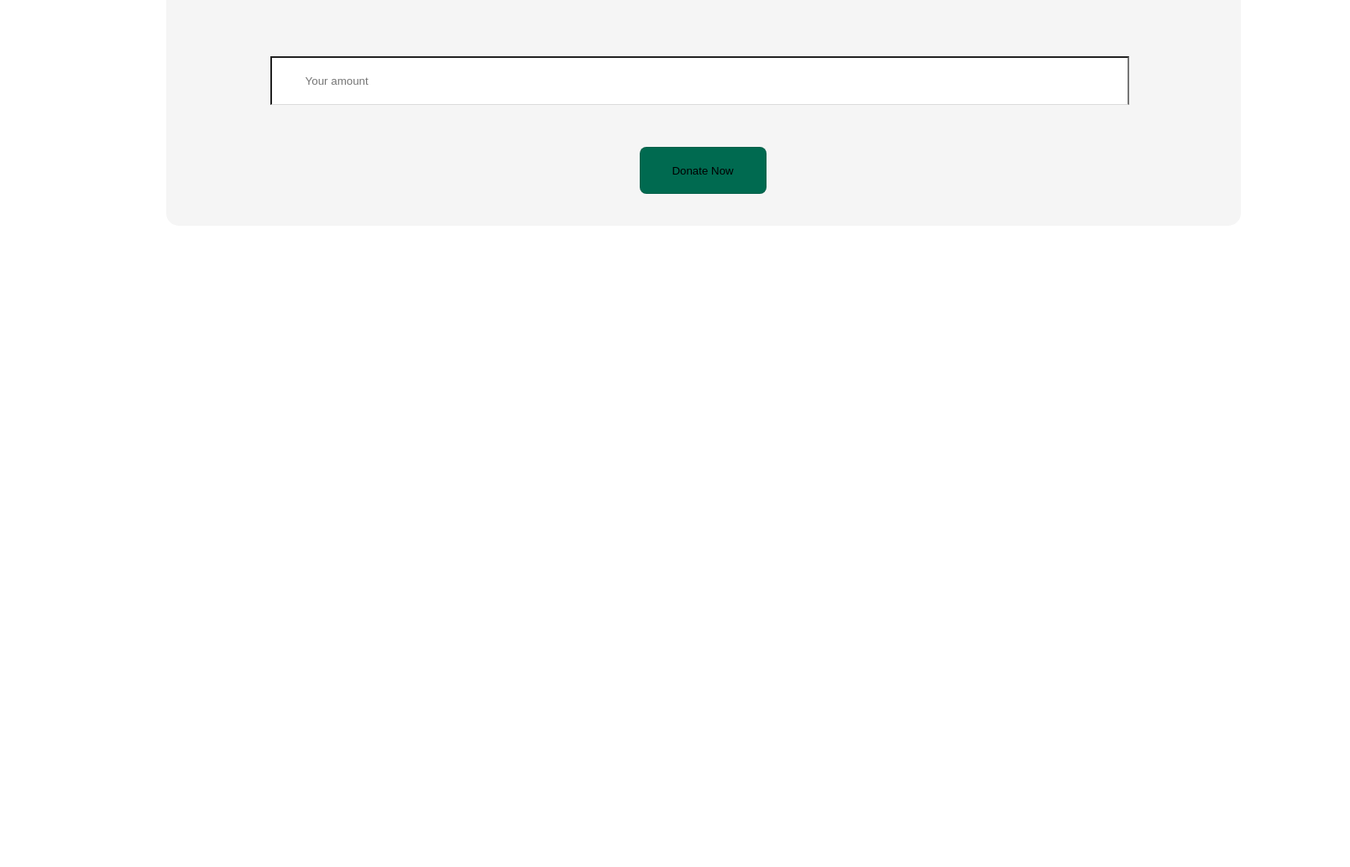
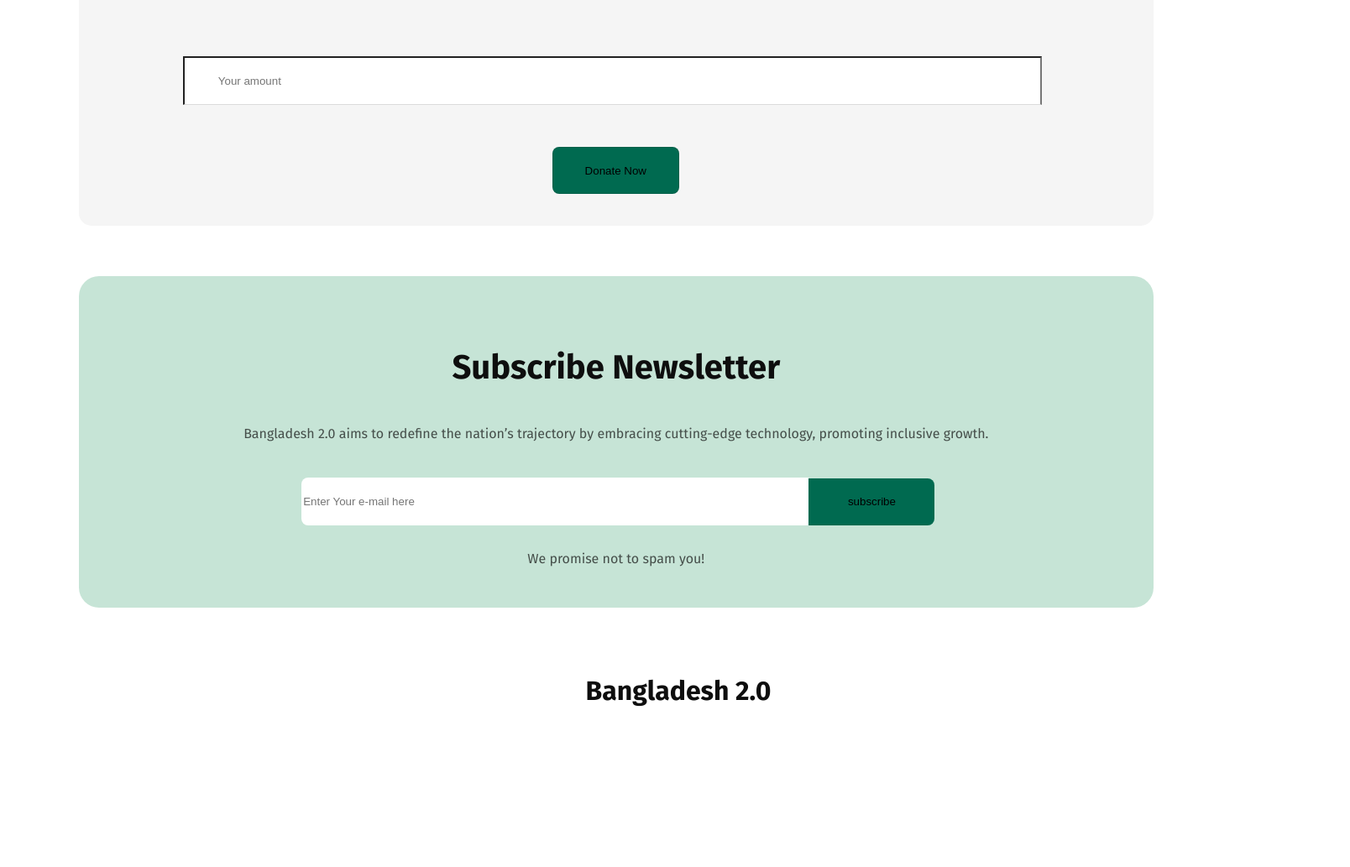
Before and after one commit to Jobair-abdullah/BANGLADESH-2.0, a plain HTML site: page index.html in a window 1280 px wide. Shown: the part 3110-4143 px from the top of the page at 84% size, 1608 px wide, since content can reach past the window. Before the commit the page ends 3387 px from the top, so only its background shows below. Drawn offline with Linux system fonts and the light colour scheme.

Commit message:
mewesletter commit

```diff
--- a/index.html
+++ b/index.html
@@ -120,11 +120,24 @@
             </div>
          </section>
 
+         <section class="news">
+            <!-- newsletter sub sec -->
+            <h1 class="n1" >Subscribe Newsletter</h1>
+             <p class="n2" >Bangladesh 2.0 aims to redefine the nation’s trajectory by embracing cutting-edge technology, promoting inclusive growth.</p>
+             <div class="mil">
+                <input class="n3" type="email" name="" id="" placeholder="Enter Your e-mail here" >
+                <input class="n4" type="submit" value="subscribe">
+                </div>
+                <p class="n5">We promise not to spam you!</p>
+         </section>
+
 
 
    </main>
    <footer>
-
+    <div class="fdi">
+        <p class="f1">Bangladesh 2.0</p>
+    </div>
    </footer>
 </body>
 </html>
--- a/style/style.css
+++ b/style/style.css
@@ -2,6 +2,7 @@
     font-family: "Fira Sans", serif;
     font-weight: 400;
     font-style: normal;
+    margin-right: 700px;
 
   }
   .banner {
@@ -88,7 +89,8 @@ margin: 24px;
   .futurebd{
     display: flex;
   }
-  .di1{
+  .di1 {
+
     box-sizing: border-box;
 border-radius: 16px;
 background: rgba(84, 144, 245, 0.2);
@@ -98,7 +100,8 @@ height: 325px;
 margin-left: 24px ;
 
   }
-  .di2{
+  .di2 {
+
     box-sizing: border-box;
 border-radius: 16px;
 background: rgb(198, 228, 214);
@@ -218,6 +221,7 @@ height: 306px;
   margin-right: 16.5%;
   border-radius: 15px;
   height: 1430px;
+  width: 1280px;
  }
  .sata1
  {
@@ -433,3 +437,73 @@ height: 56px;
 margin-left: 564px;
 margin-top: 50px;
  }
+ /* newsletter sub sec */
+ .news{
+  border-radius: 24px;
+background: rgb(198, 228, 214);
+width: 1280px;
+height: 395px;
+margin-left: 15%;
+  margin-right: 16.5%;
+  margin-top: 60px;
+ }
+.n1{
+  color: rgb(14, 14, 14);
+font-size: 40px;
+font-weight: 700;
+line-height: 48px;
+text-align: center;
+padding-top: 85px;
+}
+.n2{
+  color: rgba(14, 14, 14, 0.7);
+font-size: 16px;
+font-weight: 400;
+line-height: 24px;
+padding-top: 10px;
+text-align: center;
+}
+.n3{
+  width: 600px;
+height: 55px;
+border-radius: 8px 0px 0px 8px;
+background: rgb(255, 255, 255);
+border: none;
+margin-right: -2px;
+margin-left: 5px;
+}
+.n4{
+  border-radius: 0px 8px 8px 0px;
+background: rgb(0, 106, 80);
+width: 150px;
+height: 56px;
+border: none;
+margin-left: -2px;
+display: inline-block;
+
+}
+.mil{
+  margin-top: 40px;
+  text-align: center;
+}
+.n5{
+  color: rgba(14, 14, 14, 0.7);
+font-size: 16px;
+font-weight: 400;
+line-height: 19px;
+text-align: center;
+margin-top: 30px;
+}
+.fdi{
+  width: 1600px;
+height: 226px;
+}
+.f1{
+  text-align: center;
+  margin-top: 80px;
+  color: rgb(14, 14, 14);
+font-size: 32px;
+font-weight: 700;
+line-height: 38px;
+
+}
```
